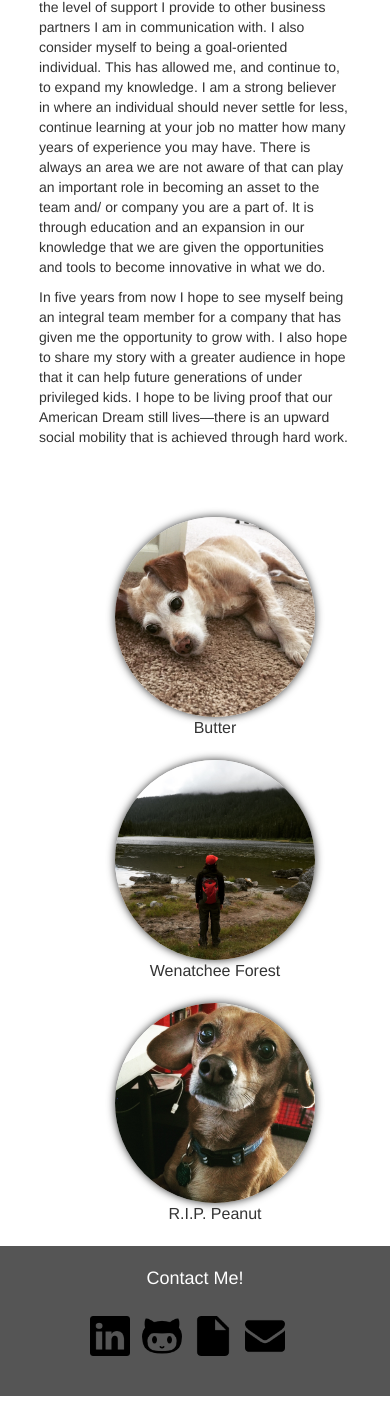
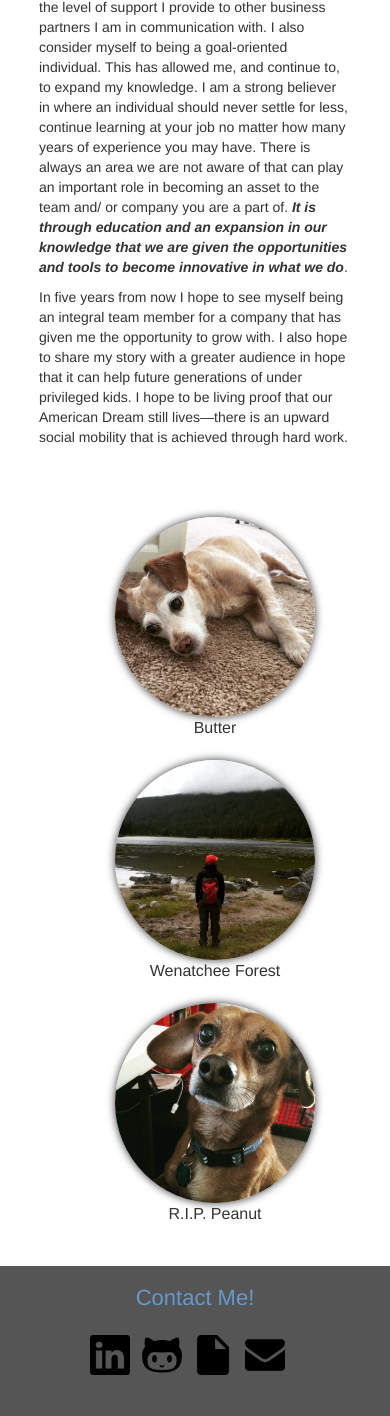
Before and after one commit to clcuevas/django_blog, a Django app: page /about in a window 390 px wide. Shown: the part 1295-2711 px from the top of the page. Run offline with Django 3.2, Linux system fonts and the light colour scheme; some libraries are stand-ins or nearby versions.

Commit message:
add viewport for responsive site

```diff
--- a/blog/static/css/blog.css
+++ b/blog/static/css/blog.css
@@ -127,9 +127,9 @@ li.below:after {
   text-align: center;
 }
 
-.page-footer p {
-  font-size: 18px;
-  color: #fff;
+.page-footer h2 {
+  font-size: 22px;
+  color: #6699CC;
   padding-top: 20px;
 }
 
--- a/blog/templates/blog/about.html
+++ b/blog/templates/blog/about.html
@@ -18,7 +18,7 @@
   <p>In my free time, I enjoy playing or watching baseball. Although I support our Seattle Mariners team, my heart still belongs to the blue and red--Angels and Dodgers. I also enjoy hiking the Cascades. When time allows I pack my day backpack and hit the road to our National Forests. I am a strong believer in allowing yourself to unplug from your every day life and technology for a little R&R.</p>
   <h3>Technology</h3>
   <p>I have always had a passion for technology, but I never had a mentor throughout my education career to assist me into the realization it was something I should have pursued rather than a degree in Business Administration. It wasn’t until I moved to Seattle and had the opportunity to work with a few developers that I came to realize my interest and passion to seeing an application going from an idea to a realization. I then took a risk no one around me could ever think of doing. One year away from turning 30, and having 6 successful years in IT support/ administration, I quit my job (and left a promotion) to pursue my dream in some day becoming a successful developer.</p>
-  <p>Every individual I have had the pleasure and opportunity to work with can tell you the determination and passion I have for the work I am responsible for. I take great care to the projects I am overseeing, and I take great pride in the level of support I provide to other business partners I am in communication with. I also consider myself to being a goal-oriented individual. This has allowed me, and continue to, to expand my knowledge. I am a strong believer in where an individual should never settle for less, continue learning at your job no matter how many years of experience you may have. There is always an area we are not aware of that can play an important role in becoming an asset to the team and/ or company you are a part of. It is through education and an expansion in our knowledge that we are given the opportunities and tools to become innovative in what we do.</p>
+  <p>Every individual I have had the pleasure and opportunity to work with can tell you the determination and passion I have for the work I am responsible for. I take great care to the projects I am overseeing, and I take great pride in the level of support I provide to other business partners I am in communication with. I also consider myself to being a goal-oriented individual. This has allowed me, and continue to, to expand my knowledge. I am a strong believer in where an individual should never settle for less, continue learning at your job no matter how many years of experience you may have. There is always an area we are not aware of that can play an important role in becoming an asset to the team and/ or company you are a part of. <strong><em>It is through education and an expansion in our knowledge that we are given the opportunities and tools to become innovative in what we do</em></strong>.</p>
   <p>In five years from now I hope to see myself being an integral team member for a company that has given me the opportunity to grow with. I also hope to share my story with a greater audience in hope that it can help future generations of under privileged kids. I hope to be living proof that our American Dream still lives—there is an upward social mobility that is achieved through hard work.</p>
 </div>
 <div class="pictures">
--- a/blog/templates/blog/base.html
+++ b/blog/templates/blog/base.html
@@ -2,6 +2,7 @@
 <!DOCTYPE html>
 <html>
   <head>
+    <meta name="viewport" content="width=device-width, initial-scale=1">
     <title>Claudia's Blog</title>
     <link rel="stylesheet" href="//maxcdn.bootstrapcdn.com/bootstrap/3.2.0/css/bootstrap.min.css">
     <link rel="stylesheet" href="//maxcdn.bootstrapcdn.com/bootstrap/3.2.0/css/bootstrap-theme.min.css">
@@ -34,7 +35,7 @@
       </div>
     </div>
     <footer class="page-footer">
-      <p>Contact Me!</p>
+      <h2>Contact Me!</h2>
       <ul>
         <li><a href="http://www.linkedin.com/in/clcuevas" target="_blank" title="Visit My LinkedIn Profile"><img src="../static/img/linkedin12.png" alt="LinkedIn Profile" height="40" width="40"></a></li>
         <li><a href="http://www.github.com/clcuevas" target="_blank" title="View My Code"><img src="../static/img/github8.png" alt="GitHub Profile" height="40" width="40"></a></li>
```
